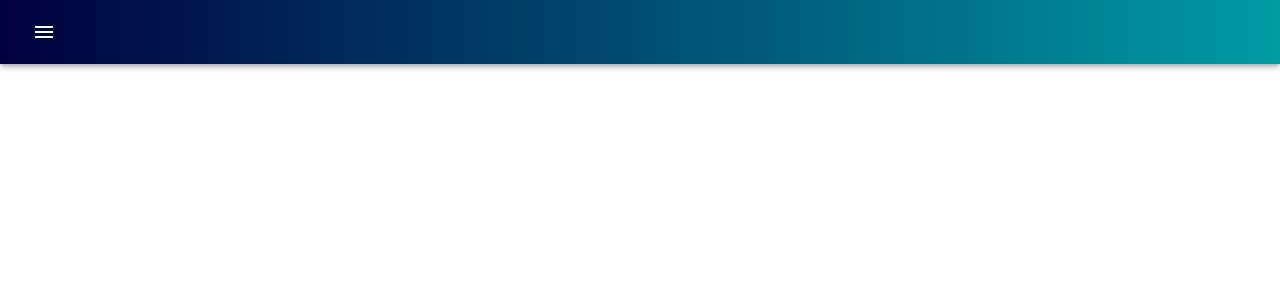
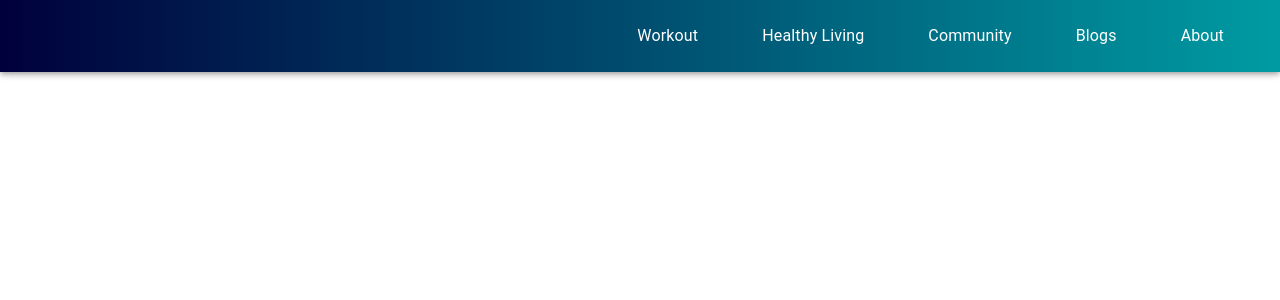
Before and after one commit to 7FOX7/moto-project, a React (Vite) app: page / in a window 1280 px wide. Shown: the top 300 px of the page. Built offline with nearby package versions, Linux system fonts and the light colour scheme.

Commit message:
Added the links to the header

```diff
--- a/src/components/Layout/Header.jsx
+++ b/src/components/Layout/Header.jsx
@@ -1,40 +1,62 @@
+import { useState } from "react";
+import { useScreenSize } from "../../contexts/ScreenSizeContext";
 import { HeaderAppBar } from "../../styles/style";
+import Box from "@mui/material/Box";
 import Toolbar from "@mui/material/Toolbar"
 import CustomIconButton from "../../customs/components/CustomIconButton"
+import CustomSwipeableDrawer from "../../customs/components/CustomSwipeableDrawer";
 import MenuIcon from '@mui/icons-material/Menu';
+import CustomListContainer from "../../customs/components/CustomListContainer";
+
+const anchor = "right"
+const List = CustomListContainer.header
 
 const Header = () => {
-   const handleClick = () => {
-      console.log('you clicked')
+   const isSmallScreen = useScreenSize()
+   const [open, setOpen] = useState(false)
+
+   const handleOpen = () => {
+      setOpen(true)
+   }
+
+   const handleClose = () => {
+      setOpen(false)
    }
 
    return (
+      <>
          <HeaderAppBar>
             <Toolbar>
+               <Box sx={{flexGrow: 1}} />
+               {isSmallScreen ?
                   <CustomIconButton
-               onClick={handleClick}
+                     onClick={handleOpen}
                      icon={<MenuIcon />}
                      ariaLabel="Open Main Navigation"
                   />
+                  :
+                  <List />
+               }
             </Toolbar>
          </HeaderAppBar>
+         {isSmallScreen &&
+            <CustomSwipeableDrawer
+            list={<List />}
+            anchor={anchor}
+            open={open}
+            onOpen={handleOpen}
+            onClose={handleClose}
+         />
+         }
+      </>
    )
 }
 
 export default Header
 
+/*
+1. the idea: to add the list of links that will open on 'menu' icon click
 
-// 1. the idea: to add the list of links that will open on 'menu' icon click
-
-/*
-   procedure:
-
-   our data folder structure could look like:
-
-   data
-   |
-   |
-    ---- navLinks.js
 
 
 
--- /dev/null
+++ b/src/customs/components/CustomListContainer.jsx
@@ -0,0 +1,34 @@
+import { useScreenSize } from "../../contexts/ScreenSizeContext"
+import List from "@mui/material/List"
+import ListItem from "@mui/material/ListItem"
+import ListItemButton from "@mui/material/ListItemButton"
+import navLinks from "../../data/navLinks"
+import Typography from "@mui/material/Typography"
+
+const CustomListContainer = {
+   header: () => {
+      const isSmallScreen = useScreenSize()
+      return (
+         <List sx={{
+            display: isSmallScreen ? "block" : "flex"
+         }}>
+            {navLinks.map((navLink) => {
+               return (
+                  <ListItem key={navLink.id}>
+                     <ListItemButton>
+                        <Typography sx={{textWrap: "nowrap"}}>{navLink.title}</Typography>
+                     </ListItemButton>
+                  </ListItem>
+               )
+            })}
+         </List>
+      )
+   },
+   default: () => {
+      return (
+         <p>Nothing special. Just a default</p>
+      )
+   }
+}
+
+export default CustomListContainer
--- /dev/null
+++ b/src/customs/components/CustomSwipeableDrawer.jsx
@@ -0,0 +1,19 @@
+import SwipeableDrawer from "@mui/material/SwipeableDrawer"
+
+const CustomSwipeableDrawer = ({list, anchor, open, onOpen, onClose}) => {
+	return (
+		<>
+			<SwipeableDrawer
+				anchor={anchor}
+				open={open}
+				onOpen={onOpen}
+				onClose={onClose}
+				disableBackdropTransition={true}
+			>
+				{list}
+			</SwipeableDrawer>
+		</>
+	)
+}
+
+export default CustomSwipeableDrawer
```
Also changed, not shown: 1 other file (tests, documents, lock files or other folders). Lines whose indentation alone changed are shown as unchanged.
